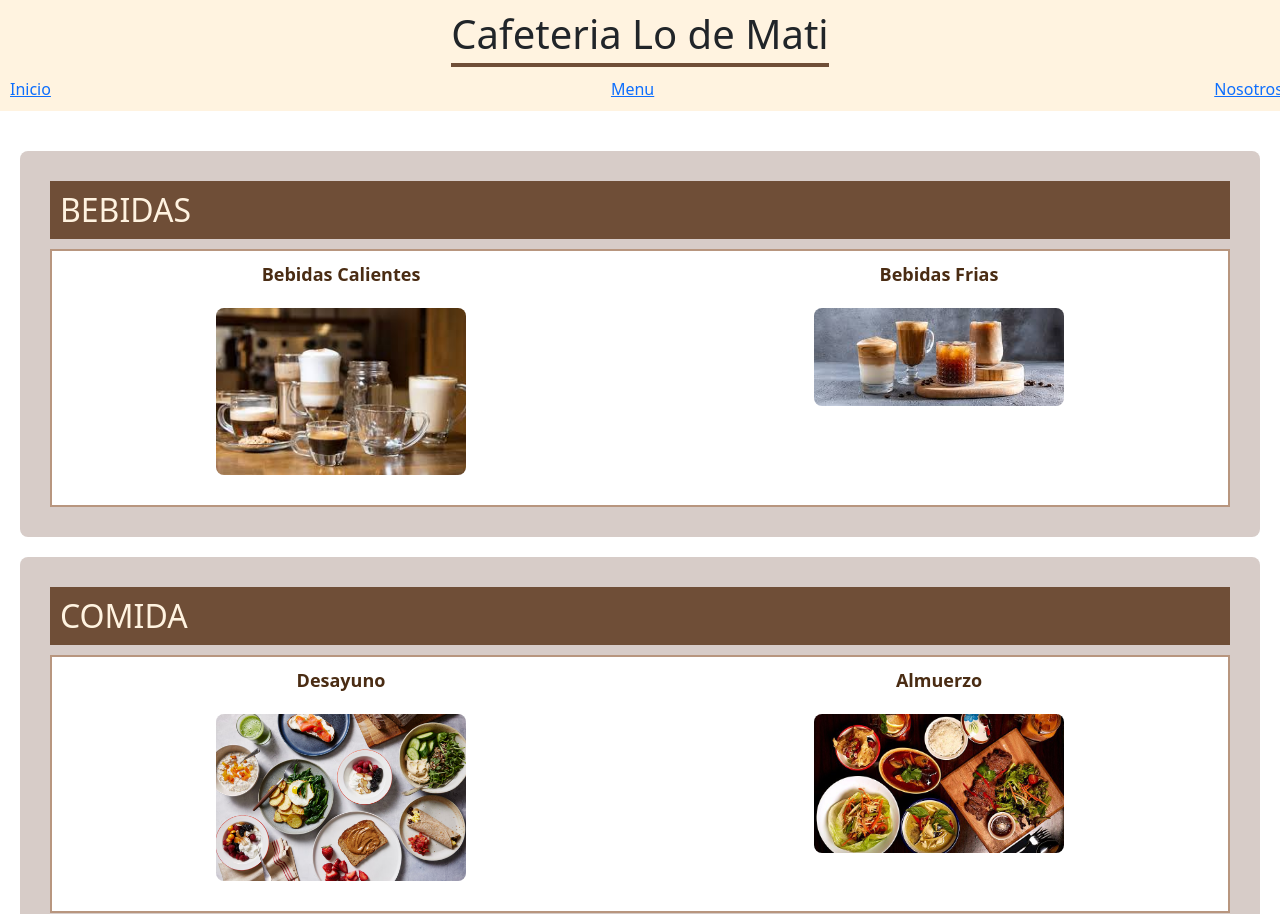
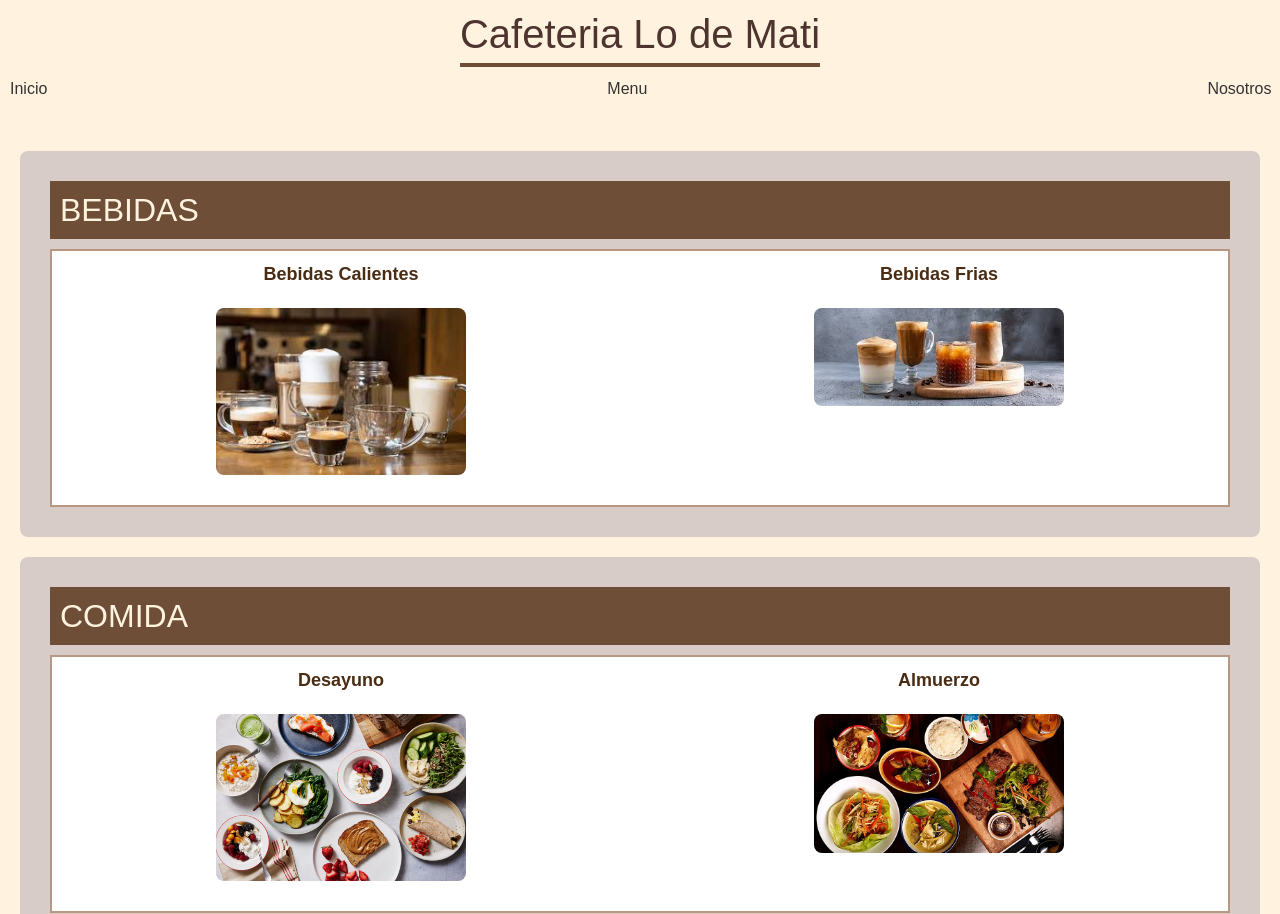
Before and after one commit to Matias1914/CafeteriaLodeMati, a plain HTML site: page pages/menu.html in a window 1280 px wide. Shown: the top 914 px of the page. Drawn offline with nearby package versions, Linux system fonts and the light colour scheme.

Commit message:
Cambios en el footer y agrego color a los links

```diff
--- a/pages/menu.html
+++ b/pages/menu.html
@@ -3,9 +3,9 @@
 <head>
     <meta charset="UTF-8">
     <meta name="viewport" content="width=device-width, initial-scale=1.0">
-    <link rel="stylesheet" href="../styles.css"> <!-- tenia q poner el ../ porque no era de la misma carpeta, por eso no me lo tomo -->
     <title>Document</title>
     <link href="https://cdn.jsdelivr.net/npm/bootstrap@5.3.6/dist/css/bootstrap.min.css" rel="stylesheet" integrity="sha384-4Q6Gf2aSP4eDXB8Miphtr37CMZZQ5oXLH2yaXMJ2w8e2ZtHTl7GptT4jmndRuHDT" crossorigin="anonymous">
+    <link rel="stylesheet" href="../styles.css"> <!-- tenia q poner el ../ porque no era de la misma carpeta, por eso no me lo tomo -->
 </head>
 
 
@@ -15,10 +15,10 @@
     <h1>Cafeteria Lo de Mati</h1>
         <nav>
             <ul>
-                <li><a href="../index.html">Inicio</a></li>
-                <li><a href="menu.html">Menu</a></li>
-                <li><a href="nosotros.html">Nosotros</a></li>
-                <li><a href="contacto.html">Contacto</a></li>
+                <li><a href="../index.html"class="nav-link">Inicio</a></li>
+                <li><a href="menu.html"class="nav-link">Menu</a></li>
+                <li><a href="nosotros.html"class="nav-link">Nosotros</a></li>
+                <li><a href="contacto.html"class="nav-link">Contacto</a></li>
             </ul>
         </nav>
     </header>
@@ -31,12 +31,12 @@
             <div class="fila-menu">
 
                 <div class="item-menu">
-                    <a href="bebida-caliente.html">Bebidas Calientes</a>
+                    <a href="bebida-caliente.html"class="nav-link">Bebidas Calientes</a>
                     <img src="../imagen/bebidas-calientes.jpg" alt="">
                 </div>
 
                 <div class="item-menu">
-                    <a href="bebida-fria.html">Bebidas Frias</a>
+                    <a href="bebida-fria.html" class="nav-link">Bebidas Frias</a>
                     <img src="../imagen/bebida-fria.jpg" alt="">
                 </div>
 
@@ -51,12 +51,12 @@
             <div class="fila-menu">
 
                 <div class="item-menu">
-                    <a href="desayuno.html">Desayuno</a>
+                    <a href="desayuno.html" class="nav-link">Desayuno</a>
                     <img src="../imagen/several-healthy-breakfasts-on-a-tabletop-in-new-SLTIMZWXSFEYHITY2JQT2GCEZU.avif" alt="">
                 </div>
 
                 <div class="item-menu">
-                    <a href="almuerzo.html">Almuerzo</a>
+                    <a href="almuerzo.html" class="nav-link">Almuerzo</a>
                     <img src="../imagen/signature-dishes.jpg" alt="">
                 </div>
 
--- a/styles.css
+++ b/styles.css
@@ -16,6 +16,7 @@ body {                                  /*cuerpo de la pagina*/
 main {
   flex-grow: 1;
 }
+
 main img {              /*estilo y tamaño de img en general(no especificas)*/
   display: block;
   margin: 20px auto;
@@ -23,6 +24,16 @@ main img {              /*estilo y tamaño de img en general(no especificas)*/
   max-width: 100%;
   object-fit: cover;
 
+}
+
+.nav-link{
+  color: #333;
+  text-decoration: none;
+}
+
+.nav-link:hover {
+  color: #be12b0;
+  text-decoration: underline;
 }
 
 header{                          /*estilo de los header*/
```
Also changed, not shown: index.html (+5 -5 lines), pages/almuerzo.html (+6 -5 lines), pages/bebida-caliente.html (+6 -5 lines), pages/bebida-fria.html (+6 -5 lines), pages/contacto.html (+6 -6 lines), pages/desayuno.html (+5 -5 lines), pages/nosotros.html (+6 -5 lines).
